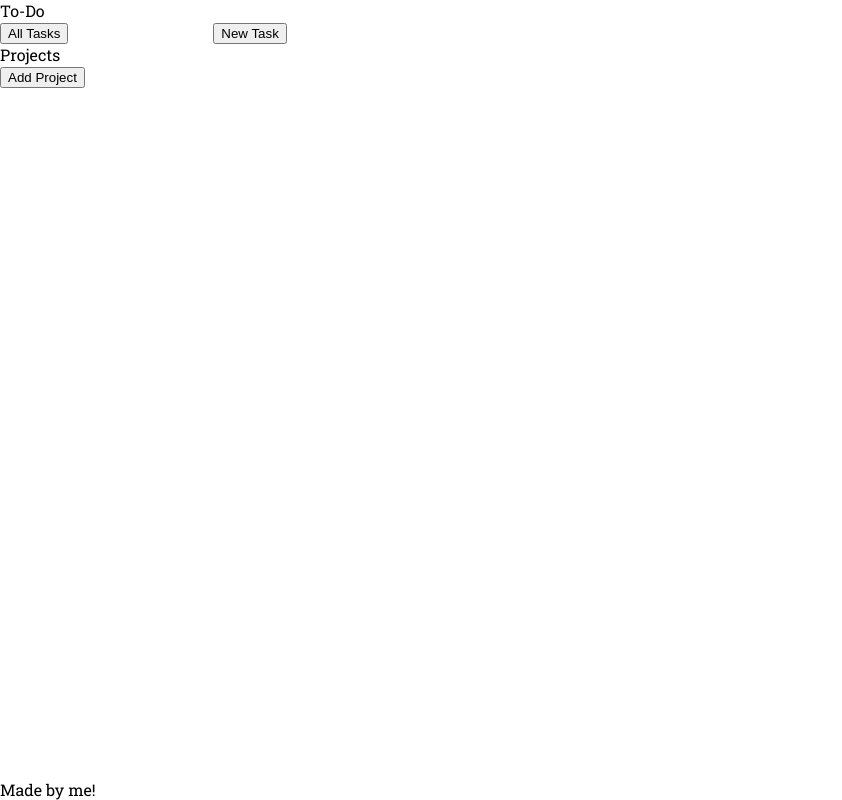
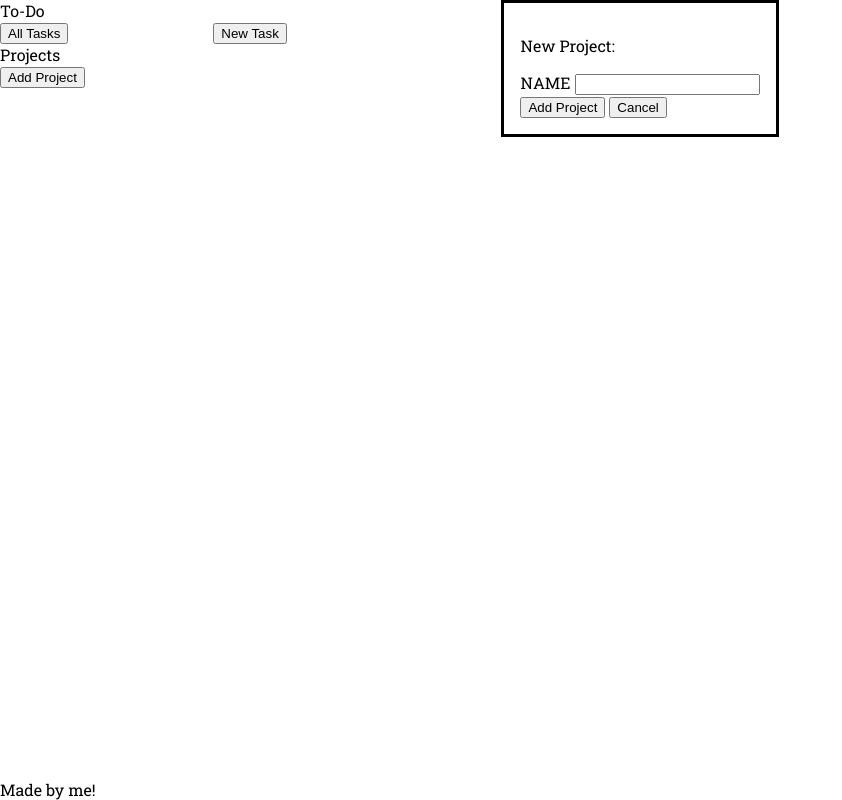
Before and after one commit to hnnhcmmngs/to-do, a website built with webpack: page src/index.html in a window 1280 px wide. Shown: the whole page, without its empty margins (0-842 px from the left). Built offline with nearby package versions, Linux system fonts and the light colour scheme.

Commit message:
Create dialog for new project creation
When the user clicks the Add Project button, they need to be able to
input a new project name. The dialog to do this has been added and is
open by default for the sake of viewing it.

```diff
--- a/src/index.html
+++ b/src/index.html
@@ -38,5 +38,16 @@
             </div>
         </form>
     </dialog>
+    <dialog id="projectinput" open>
+        <p>New Project:</p>
+        <form method="dialog" id="projectform">
+            <label for="name">NAME</label>
+            <input type="text" name="name" id="name" required>
+            <div>
+                <input type="submit" id="addproject" value="Add Project">
+                <input type="submit" id="projectcancel" value="Cancel" formnovalidate>
+            </div>
+        </form>
+    </dialog>
 </body>
 </html>
```
